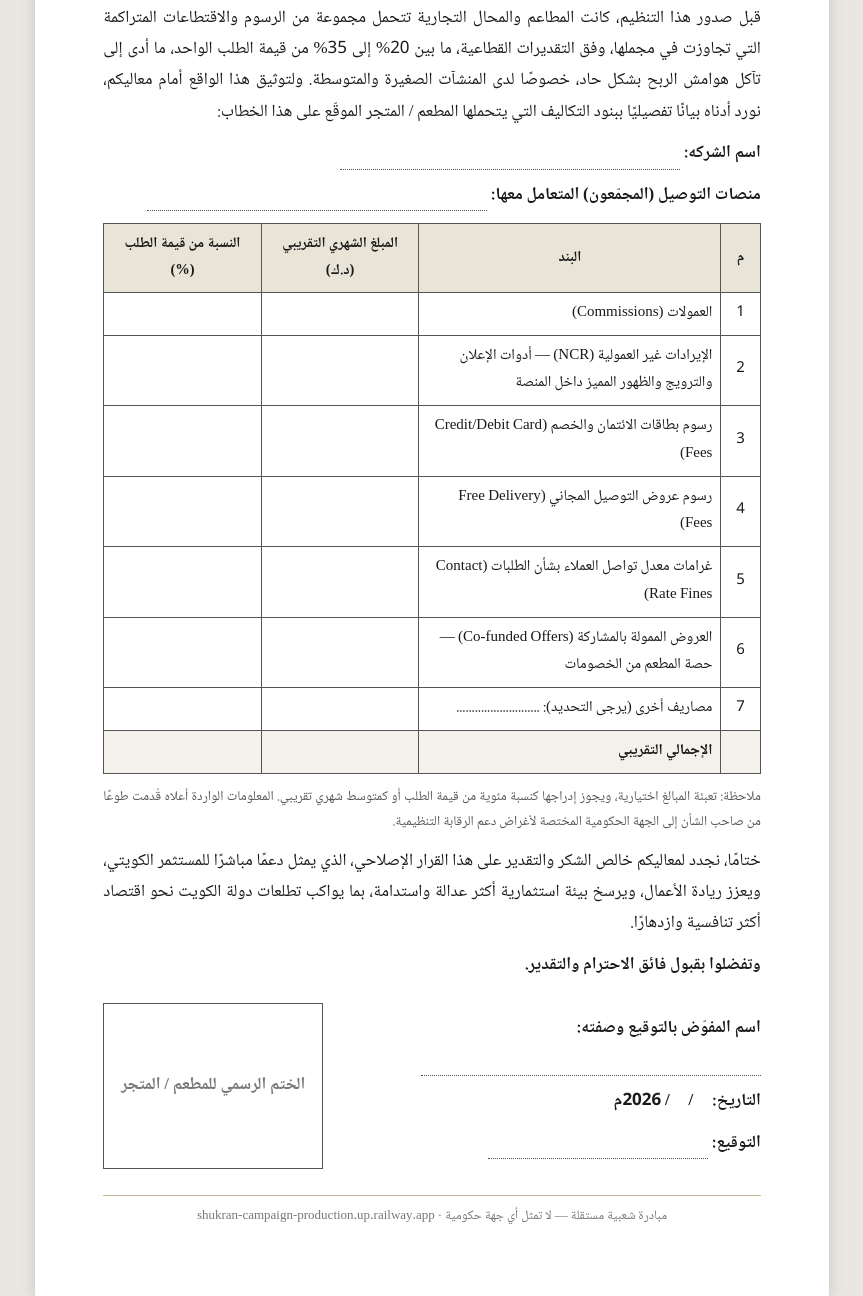
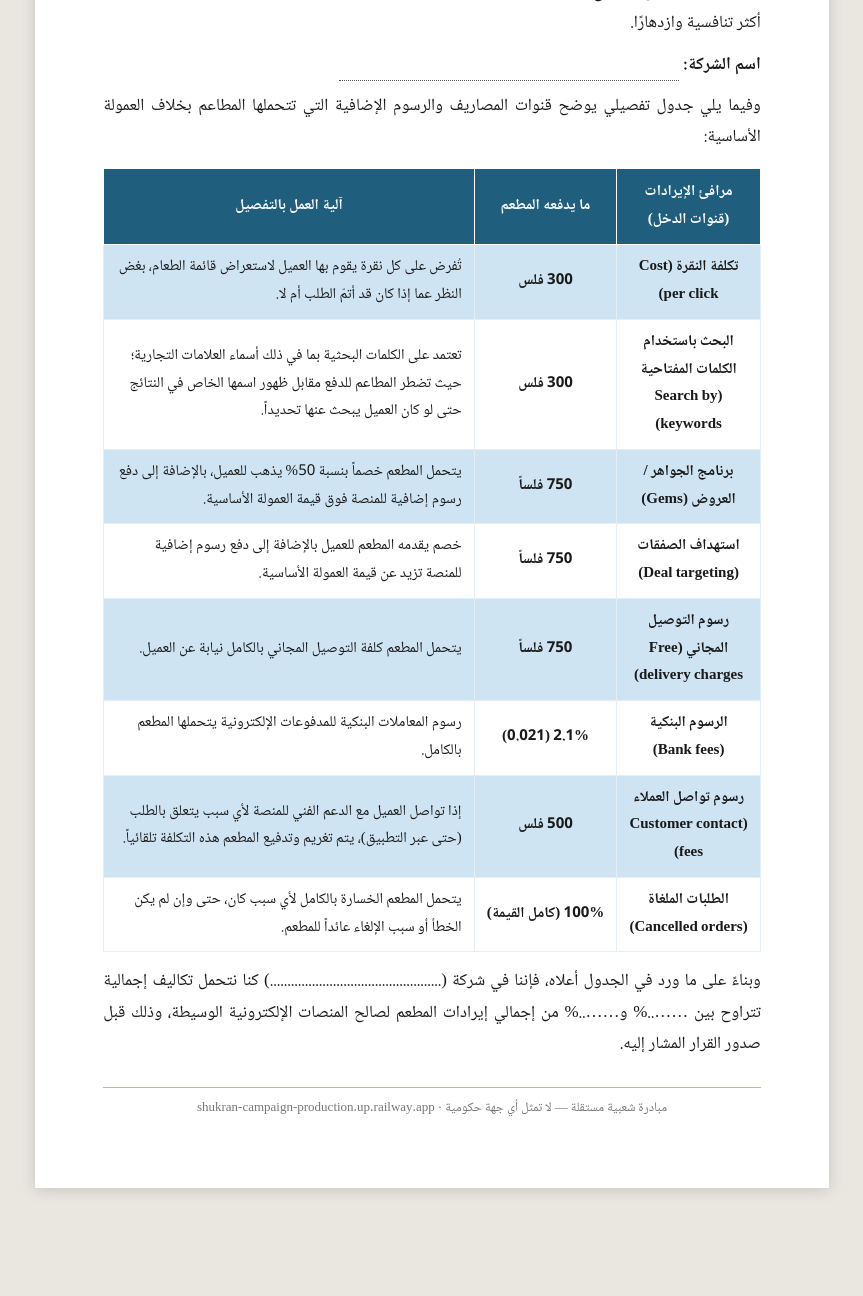
Before and after one commit to dohan9319-ai/Shukran_campaign, a website: page letter.html in a window 1280 px wide. Shown: the part 1169-2465 px from the top of the page, without its empty margins (208-1071 px from the left). After the commit the page ends 2381 px from the top, so only its background shows below. Drawn offline with Linux system fonts and the light colour scheme.

Commit message:
New letter design: detailed fee-channels table (web + Word)
The Word download is the owner's final file used verbatim. letter.html
is restructured to mirror it exactly: company-name line after the
closing paragraph, then the fee-channels table (3 columns, 8 rows,
teal header with alternating light-blue rows) and the total-costs
sentence. The old numbered costs table, license/platforms fields, and
signature block are removed to match.

Co-Authored-By: Claude Fable 5 <noreply@anthropic.com>

```diff
--- a/letter.html
+++ b/letter.html
@@ -44,18 +44,16 @@
     display:inline-block; min-width:340px; border-bottom:1.5px dotted #555;
     height:1.2em; vertical-align:bottom;
   }
-  table{width:100%; border-collapse:collapse; margin:12px 0; font-size:15px;}
-  th,td{border:1px solid #555; padding:7px 8px; text-align:right; vertical-align:middle;}
-  th{background:#e8e4d8; text-align:center; font-size:14.5px;}
-  td.c{text-align:center;}
-  tr.total td{background:#f3f1e9; font-weight:bold;}
-  .note{font-size:13.5px; color:#555; margin-top:6px;}
-  .sig{display:flex; gap:20px; margin-top:22px; align-items:stretch;}
-  .sig .fields{flex:1;}
-  .stamp{
-    width:220px; border:1.5px solid #555; display:flex; align-items:center;
-    justify-content:center; color:#777; font-weight:bold; min-height:110px;
+  table.fees{width:100%; border-collapse:collapse; margin:14px 0; font-size:15px;}
+  .fees th{
+    background:#1f5f7d; color:#fff; text-align:center; padding:10px 8px;
+    font-size:15px; border:1px solid #fff; font-weight:bold;
   }
+  .fees td{border:1px solid #ffffff; padding:9px 12px; text-align:right; vertical-align:middle; background:#fff;}
+  .fees tbody tr:nth-child(odd) td{background:#cfe4f2;}
+  .fees td.src{text-align:center; font-weight:bold; width:23%;}
+  .fees td.pay{text-align:center; font-weight:bold; white-space:nowrap;}
+  .fees tbody tr td{border-color:#e6eef5;}
   footer{
     text-align:center; font-size:13px; color:#777; margin-top:26px;
     border-top:1px solid var(--sand); padding-top:8px;
@@ -77,12 +75,10 @@
     li{font-size:12.5px; margin-bottom:3px;}
     .field{margin:4px 0;}
     .field .line{min-width:280px;}
-    table{font-size:10.5px; margin:7px 0; break-inside:avoid;}
-    th{font-size:10px;}
-    th,td{padding:4px 6px;}
-    .note{font-size:9.5px; margin-top:3px;}
-    .sig{margin-top:12px; break-inside:avoid;}
-    .stamp{min-height:72px; width:170px;}
+    table.fees{font-size:10.5px; margin:7px 0; break-inside:avoid;}
+    .fees th{font-size:10px; padding:5px 6px;}
+    .fees td{padding:4px 6px;}
+    .fees th, .fees td{-webkit-print-color-adjust:exact; print-color-adjust:exact;}
     footer{margin-top:9px; padding-top:4px; font-size:9.5px;}
     a{color:inherit; text-decoration:none;}
   }
@@ -117,45 +113,33 @@
 
   <p>وإيمانًا منا بأهمية دعم جهود الوزارة، نرفق لمعاليكم بيانًا يوضح الرسوم والتكاليف التي كانت تتحملها المطاعم والمحال التجارية قبل صدور القرار، بما يسهم في توثيق واقع القطاع وقياس الأثر الإيجابي لهذا التنظيم.</p>
 
-  <h2>واقع التكاليف الحالية التي يتحملها المطعم / المتجر</h2>
-  <p>قبل صدور هذا التنظيم، كانت المطاعم والمحال التجارية تتحمل مجموعة من الرسوم والاقتطاعات المتراكمة التي تجاوزت في مجملها، وفق التقديرات القطاعية، ما بين 20% إلى 35% من قيمة الطلب الواحد، ما أدى إلى تآكل هوامش الربح بشكل حاد، خصوصًا لدى المنشآت الصغيرة والمتوسطة. ولتوثيق هذا الواقع أمام معاليكم، نورد أدناه بيانًا تفصيليًا ببنود التكاليف التي يتحملها المطعم / المتجر الموقّع على هذا الخطاب:</p>
+  <p>ختامًا، نجدد لمعاليكم خالص الشكر والتقدير على هذا القرار الإصلاحي، الذي يمثل دعمًا مباشرًا للمستثمر الكويتي، ويعزز ريادة الأعمال، ويرسخ بيئة استثمارية أكثر عدالة واستدامة، بما يواكب تطلعات دولة الكويت نحو اقتصاد أكثر تنافسية وازدهارًا.</p>
 
-  <div class="field">اسم الشركه: <span class="line"></span></div>
-  <div class="field">منصات التوصيل (المجمّعون) المتعامل معها: <span class="line"></span></div>
+  <div class="field">اسم الشركة: <span class="line"></span></div>
 
-  <table>
+  <p>وفيما يلي جدول تفصيلي يوضح قنوات المصاريف والرسوم الإضافية التي تتحملها المطاعم بخلاف العمولة الأساسية:</p>
+
+  <table class="fees">
     <thead>
       <tr>
-        <th style="width:6%">م</th>
-        <th style="width:46%">البند</th>
-        <th style="width:24%">المبلغ الشهري التقريبي (د.ك)</th>
-        <th style="width:24%">النسبة من قيمة الطلب (%)</th>
+        <th style="width:23%">مرافئ الإيرادات (قنوات الدخل)</th>
+        <th style="width:14%">ما يدفعه المطعم</th>
+        <th style="width:63%">آلية العمل بالتفصيل</th>
       </tr>
     </thead>
     <tbody>
-      <tr><td class="c">1</td><td>العمولات (Commissions)</td><td></td><td></td></tr>
-      <tr><td class="c">2</td><td>الإيرادات غير العمولية (NCR) — أدوات الإعلان والترويج والظهور المميز داخل المنصة</td><td></td><td></td></tr>
-      <tr><td class="c">3</td><td>رسوم بطاقات الائتمان والخصم (Credit/Debit Card Fees)</td><td></td><td></td></tr>
-      <tr><td class="c">4</td><td>رسوم عروض التوصيل المجاني (Free Delivery Fees)</td><td></td><td></td></tr>
-      <tr><td class="c">5</td><td>غرامات معدل تواصل العملاء بشأن الطلبات (Contact Rate Fines)</td><td></td><td></td></tr>
-      <tr><td class="c">6</td><td>العروض الممولة بالمشاركة (Co-funded Offers) — حصة المطعم من الخصومات</td><td></td><td></td></tr>
-      <tr><td class="c">7</td><td>مصاريف أخرى (يرجى التحديد): ...........................</td><td></td><td></td></tr>
-      <tr class="total"><td></td><td>الإجمالي التقريبي</td><td></td><td></td></tr>
+      <tr><td class="src">تكلفة النقرة (Cost per click)</td><td class="pay">300 فلس</td><td>تُفرض على كل نقرة يقوم بها العميل لاستعراض قائمة الطعام، بغض النظر عما إذا كان قد أتمّ الطلب أم لا.</td></tr>
+      <tr><td class="src">البحث باستخدام الكلمات المفتاحية (Search by keywords)</td><td class="pay">300 فلس</td><td>تعتمد على الكلمات البحثية بما في ذلك أسماء العلامات التجارية؛ حيث تضطر المطاعم للدفع مقابل ظهور اسمها الخاص في النتائج حتى لو كان العميل يبحث عنها تحديداً.</td></tr>
+      <tr><td class="src">برنامج الجواهر / العروض (Gems)</td><td class="pay">750 فلساً</td><td>يتحمل المطعم خصماً بنسبة 50% يذهب للعميل، بالإضافة إلى دفع رسوم إضافية للمنصة فوق قيمة العمولة الأساسية.</td></tr>
+      <tr><td class="src">استهداف الصفقات (Deal targeting)</td><td class="pay">750 فلساً</td><td>خصم يقدمه المطعم للعميل بالإضافة إلى دفع رسوم إضافية للمنصة تزيد عن قيمة العمولة الأساسية.</td></tr>
+      <tr><td class="src">رسوم التوصيل المجاني (Free delivery charges)</td><td class="pay">750 فلساً</td><td>يتحمل المطعم كلفة التوصيل المجاني بالكامل نيابة عن العميل.</td></tr>
+      <tr><td class="src">الرسوم البنكية (Bank fees)</td><td class="pay">2.1% (0.021)</td><td>رسوم المعاملات البنكية للمدفوعات الإلكترونية يتحملها المطعم بالكامل.</td></tr>
+      <tr><td class="src">رسوم تواصل العملاء (Customer contact fees)</td><td class="pay">500 فلس</td><td>إذا تواصل العميل مع الدعم الفني للمنصة لأي سبب يتعلق بالطلب (حتى عبر التطبيق)، يتم تغريم وتدفيع المطعم هذه التكلفة تلقائياً.</td></tr>
+      <tr><td class="src">الطلبات الملغاة (Cancelled orders)</td><td class="pay">100% (كامل القيمة)</td><td>يتحمل المطعم الخسارة بالكامل لأي سبب كان، حتى وإن لم يكن الخطأ أو سبب الإلغاء عائداً للمطعم.</td></tr>
     </tbody>
   </table>
-  <p class="note">ملاحظة: تعبئة المبالغ اختيارية، ويجوز إدراجها كنسبة مئوية من قيمة الطلب أو كمتوسط شهري تقريبي. المعلومات الواردة أعلاه قُدمت طوعًا من صاحب الشأن إلى الجهة الحكومية المختصة لأغراض دعم الرقابة التنظيمية.</p>
 
-  <p>ختامًا، نجدد لمعاليكم خالص الشكر والتقدير على هذا القرار الإصلاحي، الذي يمثل دعمًا مباشرًا للمستثمر الكويتي، ويعزز ريادة الأعمال، ويرسخ بيئة استثمارية أكثر عدالة واستدامة، بما يواكب تطلعات دولة الكويت نحو اقتصاد أكثر تنافسية وازدهارًا.</p>
-  <p><strong>وتفضلوا بقبول فائق الاحترام والتقدير.</strong></p>
-
-  <div class="sig">
-    <div class="fields">
-      <div class="field">اسم المفوّض بالتوقيع وصفته: <span class="line"></span></div>
-      <div class="field">التاريخ: &nbsp;&nbsp;&nbsp; / &nbsp;&nbsp;&nbsp; / 2026م</div>
-      <div class="field">التوقيع: <span class="line" style="min-width:220px"></span></div>
-    </div>
-    <div class="stamp">الختم الرسمي للمطعم / المتجر</div>
-  </div>
+  <p>وبناءً على ما ورد في الجدول أعلاه، فإننا في شركة (.................................................) كنا نتحمل تكاليف إجمالية تتراوح بين ……..% و……..% من إجمالي إيرادات المطعم لصالح المنصات الإلكترونية الوسيطة، وذلك قبل صدور القرار المشار إليه.</p>
 
   <footer>مبادرة شعبية مستقلة — لا تمثل أي جهة حكومية · shukran-campaign-production.up.railway.app</footer>
 </div>
```
Also changed, not shown: 1 other file.
